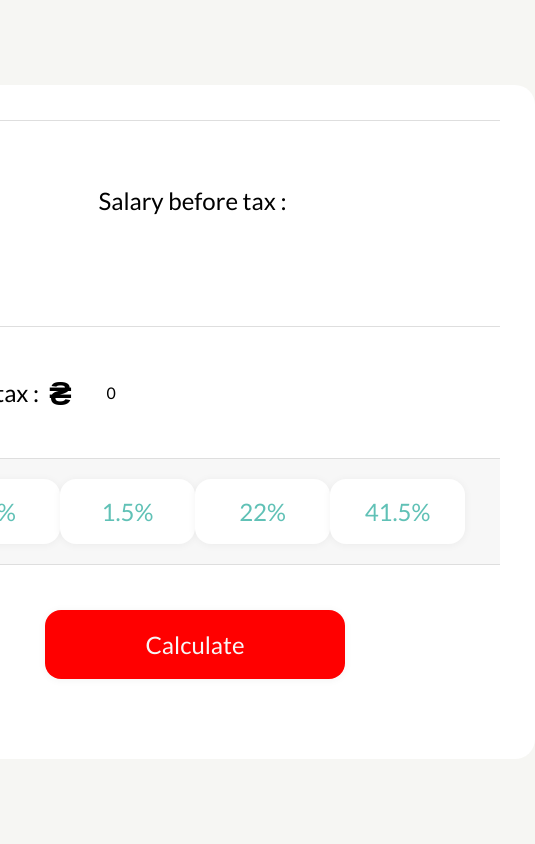
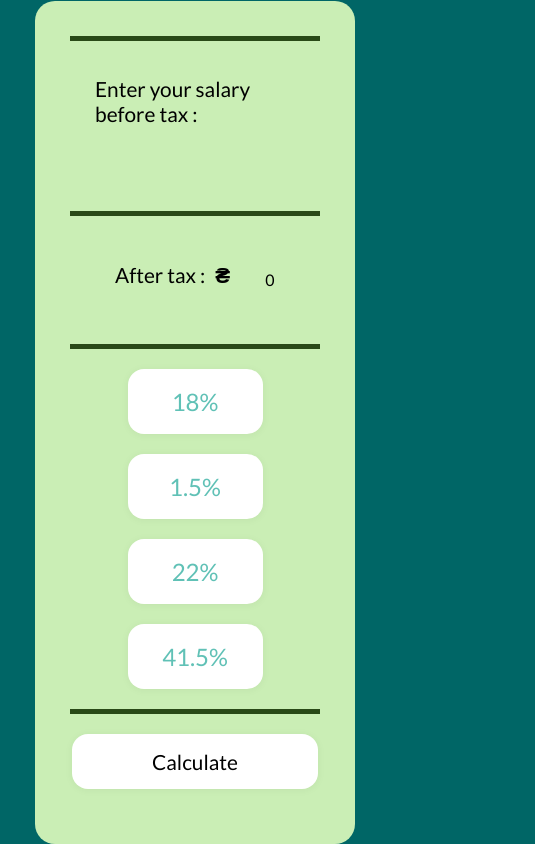
Before and after one commit to Nokiromo/test, a plain HTML site: page tax_project/index.html in a window 390 px wide. Shown: the whole page, 535 px wide, since content can reach past the window. Drawn offline with Linux system fonts and the light colour scheme.

Commit message:
test1
new design + adaptive

```diff
--- a/tax_project/index.html
+++ b/tax_project/index.html
@@ -3,7 +3,7 @@
 <head>
     <meta charset="UTF-8">
     <meta name="viewport" content="width=device-width, initial-scale=1.0">
-    <title>Country Tax</title>
+    <title>Tax Ukraine</title>
 
     <link rel="preconnect" href="https://fonts.googleapis.com">
     <link rel="preconnect" href="https://fonts.gstatic.com" crossorigin>
@@ -14,17 +14,15 @@
     <div class="wrapper">
 
         <!-- поле для вводу зарплати -->
-
-        <div class="input-field">
             <div class="before-tax">
                 <div class="field">
                     <div class="label-wrapper">
-                        <div class="label">Salary before tax :</div>
+                        <div class="label"> Enter your salary before tax :</div>
                     </div>
                     <input type="text" id="before-tax" name="before-tax" value="" maxlength="16">
                 </div>
             </div>
-        </div>
+
 
         <!-- кінцевий результат -->
 
--- a/tax_project/style/style.css
+++ b/tax_project/style/style.css
@@ -1,7 +1,16 @@
+*,
+*::before,
+*::after{
+    padding: 0;
+    margin: 0;
+    border: 0;
+    box-sizing: border-box;
+}
+
 body {
     padding: 0;
     margin: 0;
-    background: #f6f6f3;
+    background: #006666;
     display: flex;
     align-items: center;
     justify-content: center;
@@ -11,7 +20,7 @@ body {
 }
 
 .wrapper {
-    background: white;
+    background: #CAEEB5;
     border-radius: 20px;
     width: 765px;
     padding-top: 55px;
@@ -43,7 +52,7 @@ body {
 }
 
 
-.input-field {
+/* .input-field {
     display: flex;
     flex-direction: column;
     align-items: center;
@@ -51,8 +60,15 @@ body {
     background: white;
     border-top: 1px solid #dedede;
     border-bottom: 1px solid #dedede;
-}
+} */
+
 .before-tax{
+    display: flex;
+    flex-direction: column;
+    align-items: center;
+    background: #CAEEB5;
+    border-top: 5px solid #294917;
+    border-bottom: 5px solid #294917;
     padding: 65px 45px 45px;
 }
 
@@ -76,9 +92,9 @@ input[type = "text"]{
     display: flex;
     justify-content: space-between;
     padding: 20px 35px;
-    background: #F7F7F7;
-    border-top: 1px solid #dedede;
-    border-bottom: 1px solid #dedede;
+    background: #CAEEB5;
+    border-top: 5px solid #294917;
+    border-bottom: 5px solid #294917;
 }
 
 input[type = "radio"]{
@@ -116,7 +132,7 @@ input[type = "radio"]:checked + label{
 }
 
 button{
-    background: red;
+    background: white;
     box-shadow: 0px 1px 8px rgba(0, 0, 0, 0.05);
     border-radius: 16px;
     padding: 20px 100px;
@@ -125,7 +141,7 @@ button{
     justify-content: center;
     font-family: 'Lato', sans-serif;
     font-size: 1.5rem;
-    color: #F7F7F7;
+    color: black;
     border: none;
     cursor: pointer;
     margin-left: auto;
@@ -137,6 +153,7 @@ button{
     justify-content: center;
     font-size: 1.5rem;
     gap: 5px;
+    margin-bottom: 10px;
 }
 
 .label {
@@ -149,3 +166,83 @@ button{
     display: inline-flex;
     align-items: baseline;
 }
+
+@media (max-width: 1200px) {
+    .wrapper {
+        width: 1000px;
+    }
+}
+
+@media (max-width: 1000px) {
+    .wrapper {
+        width: 768px;
+    }
+}
+
+@media (max-width: 768px) {
+    .wrapper {
+        width: 480px;
+    }
+    .before-tax {
+        padding: 35px 25px;
+    }
+
+    .before-tax input[type="text"] {
+        font-size: 2rem;
+    }
+
+    .taxes {
+        flex-direction: column;
+        align-items: center;
+    }
+
+    .taxes > div {
+        padding: 10px 20px;
+    }
+
+
+    .button-wrapper {
+        padding: 25px 35px;
+    }
+}
+
+@media (max-width: 480px) {
+    .wrapper {
+        width: 320px;
+    }
+
+
+    .before-tax input[type="text"] {
+        font-size: 1.8rem;
+    }
+
+
+    .label-wrapper {
+        font-size: 1.3rem;
+    }
+
+
+    .after-tax .gryvna {
+        font-size: 2rem;
+    }
+
+
+    .taxes {
+        padding: 10px 15px;
+    }
+
+    .taxes label {
+        font-size: 1.2rem;
+    }
+
+
+    .button-wrapper {
+        padding: 20px 30px;
+    }
+
+
+    button {
+        padding: 15px 80px;
+        font-size: 1.3rem;
+    }
+}
```
